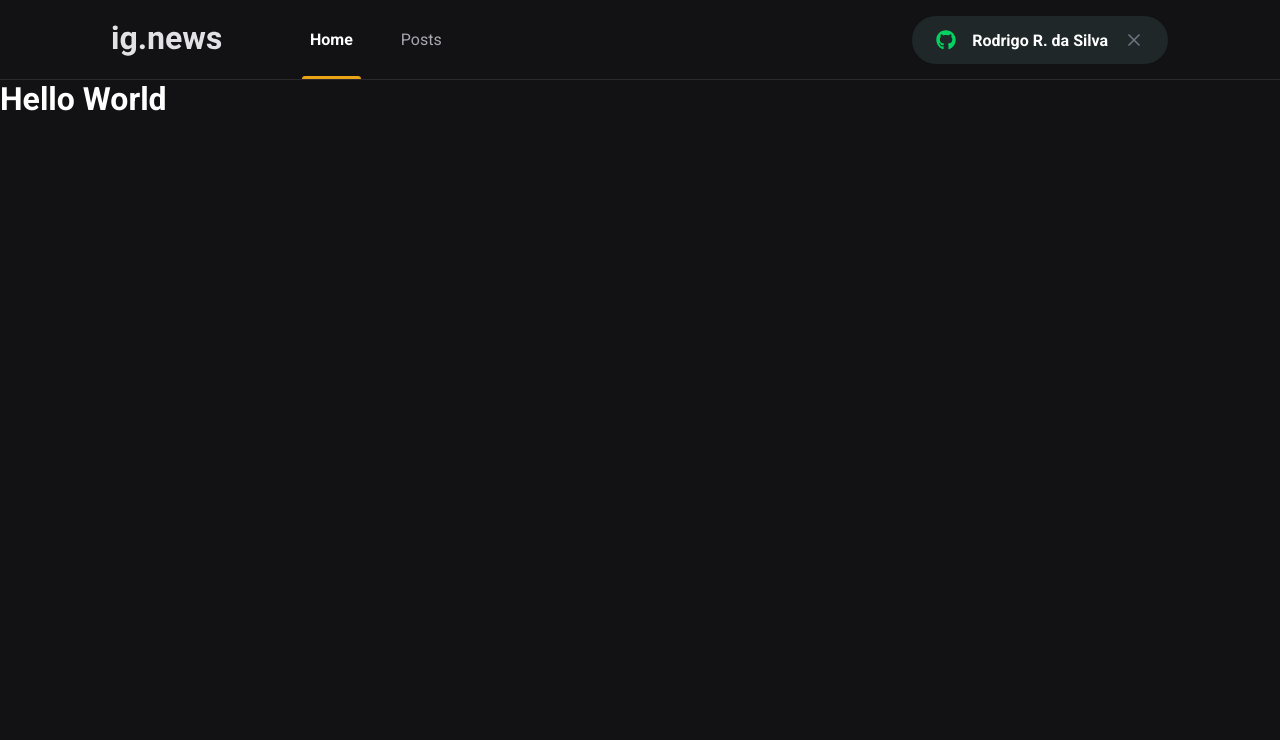
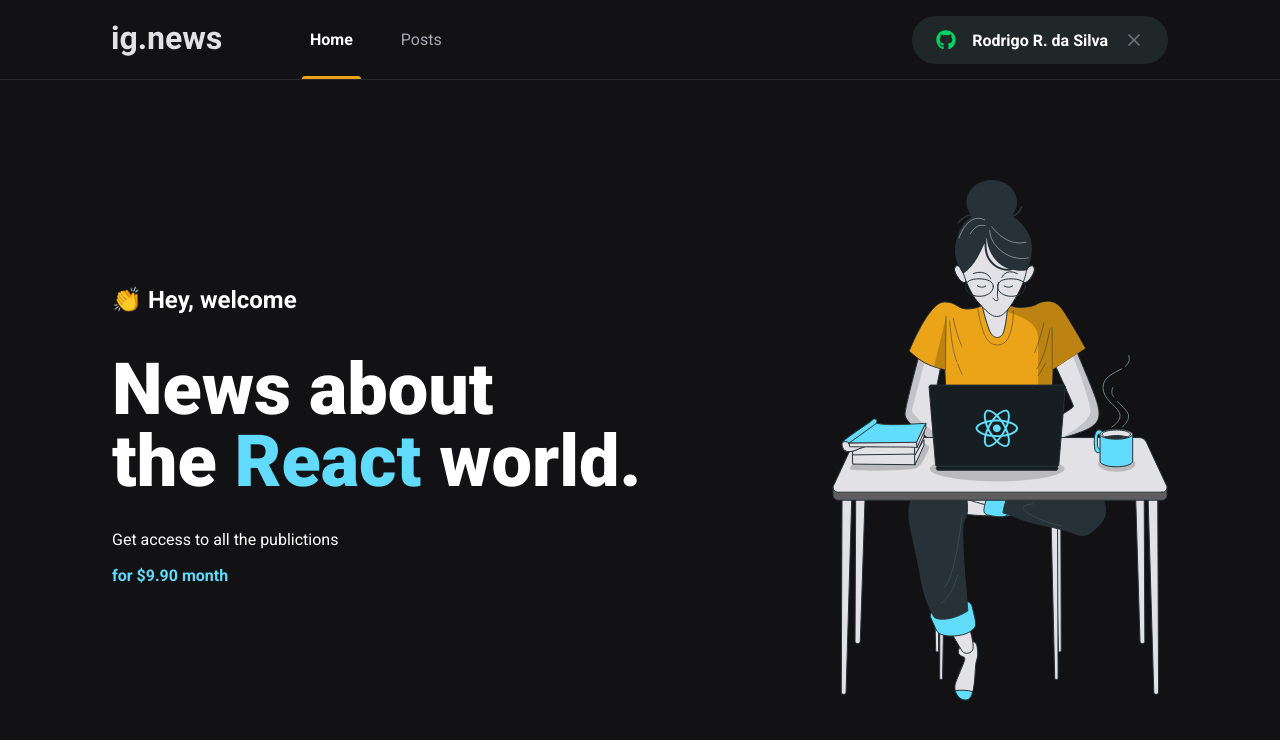
Before and after one commit to rodrigoridasi/ignews, a Next.js app: page / in a window 1280 px wide. Shown: the top 740 px of the page. Built offline with nearby package versions, Linux system fonts and the light colour scheme.

Commit message:
Home Page

```diff
--- /dev/null
+++ b/src/pages/home.module.scss
@@ -0,0 +1,41 @@
+.contentContainer {
+  max-width: 1120px;
+  margin: 0 auto;
+  padding: 0 2rem;
+  height: calc(100vh - 5rem);
+
+  display: flex;
+  align-items: center;
+  justify-content: space-between;
+}
+
+.hero {
+  max-width: 600px;
+
+  >span {
+    font-size: 1.5rem;
+    font-weight: bold;
+  }
+
+  h1 {
+    font-size: 4.5rem;
+    line-height: 4.5rem;
+    font-weight: 900;
+    margin-top: 2.5rem;
+
+    span {
+      color: var(--cyan-500);
+    }
+  }
+
+  p {
+    font-size: 400;
+    line-height: 2.25rem;
+    margin-top: 1.5rem;
+
+    span {
+      color: var(--cyan-500);
+      font-weight: bold;
+    }
+  }
+}
--- a/src/pages/index.tsx
+++ b/src/pages/index.tsx
@@ -1,14 +1,25 @@
 import Head from 'next/head';
+
+import styes from './home.module.scss';
 
 export default function Home() {
   return (
     <>
       <Head>
-        <title>Início | ig.news</title>
+        <title>Home | ig.news</title>
       </Head>
-      <h1>
-        Hello World
-      </h1>
+      <main className={styes.contentContainer}>
+        <section className={styes.hero}>
+          <span>👏 Hey, welcome</span>
+          <h1>News about <br /> the <span>React</span> world.</h1>
+          <p>
+            Get access to all the publictions <br />
+            <span>for $9.90 month</span>
+          </p>
+        </section>
+
+        <img src="/images/avatar.svg" alt="Girl Coding" />
+      </main>
     </>
   )
 }
```
